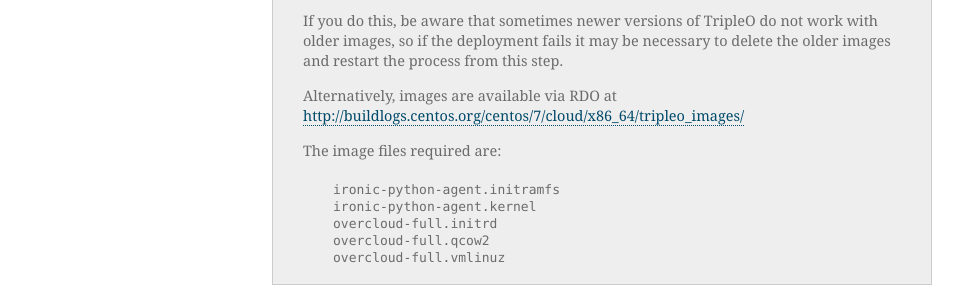
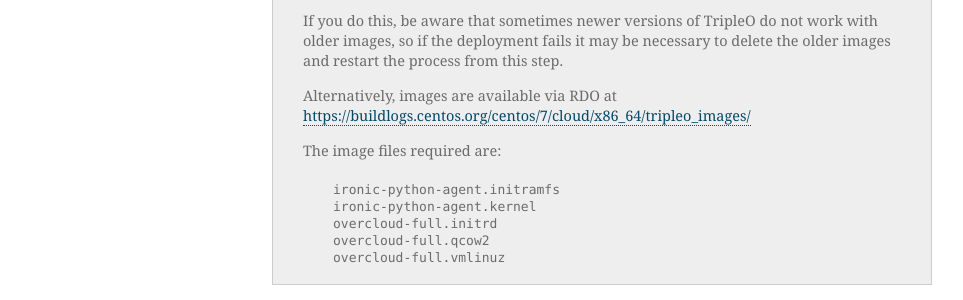
Before and after one commit to openstack-archive/tripleo-docs, a Sphinx documentation site: the page built from doc/source/basic_deployment/basic_deployment_cli.rst, in a window 1280 px wide and 1400 px high, scrolled down 621 px. Shown: the part 154-454 px from the top of the window, without its empty margins (148-1111 px from the left). Built offline with Sphinx 7.4.7, drawn with Linux system fonts in a browser that asks for light colours; some of the changed lines change nothing that is shown; some of the changed text lies outside the part shown.

Commit message:
Switch trunk/cbs/buildlogs to use https
There is a permanent redirection from http to https in buildlogs, cbs
and trunk repos that might create issues when the redirection fails for
some reasons.
Let's use https directly.

Change-Id: I15da689be006bbd9b625a76a2cdf736de827992f

```diff
--- a/doc/source/basic_deployment/basic_deployment_cli.rst
+++ b/doc/source/basic_deployment/basic_deployment_cli.rst
@@ -41,7 +41,7 @@
        delete the older images and restart the process from this step.
 
        Alternatively, images are available via RDO at
-       http://buildlogs.centos.org/centos/7/cloud/x86_64/tripleo_images/
+       https://buildlogs.centos.org/centos/7/cloud/x86_64/tripleo_images/
 
        The image files required are::
 
--- a/doc/source/repositories.txt
+++ b/doc/source/repositories.txt
@@ -17,7 +17,7 @@
 
          ::
 
-            sudo curl -L -o /etc/yum.repos.d/delorean-deps-mitaka.repo http://trunk.rdoproject.org/centos7-mitaka/delorean-deps.repo
+            sudo curl -L -o /etc/yum.repos.d/delorean-deps-mitaka.repo https://trunk.rdoproject.org/centos7-mitaka/delorean-deps.repo
 
          .. admonition:: Ceph
             :class: ceph
@@ -42,7 +42,7 @@
 
          ::
 
-            sudo curl -L -o /etc/yum.repos.d/delorean-deps-newton.repo http://trunk.rdoproject.org/centos7-newton/delorean-deps.repo
+            sudo curl -L -o /etc/yum.repos.d/delorean-deps-newton.repo https://trunk.rdoproject.org/centos7-newton/delorean-deps.repo
 
          .. admonition:: Ceph
             :class: ceph
@@ -67,7 +67,7 @@
 
          ::
 
-            sudo curl -L -o /etc/yum.repos.d/delorean-deps-ocata.repo http://trunk.rdoproject.org/centos7-ocata/delorean-deps.repo
+            sudo curl -L -o /etc/yum.repos.d/delorean-deps-ocata.repo https://trunk.rdoproject.org/centos7-ocata/delorean-deps.repo
 
          .. admonition:: Ceph
             :class: ceph
@@ -84,13 +84,13 @@
 
    ::
 
-       sudo curl -L -o /etc/yum.repos.d/delorean.repo http://buildlogs.centos.org/centos/7/cloud/x86_64/rdo-trunk-master-tripleo/delorean.repo
+       sudo curl -L -o /etc/yum.repos.d/delorean.repo https://buildlogs.centos.org/centos/7/cloud/x86_64/rdo-trunk-master-tripleo/delorean.repo
 
    Enable latest RDO Trunk Delorean repository only for the |project| packages
 
    ::
 
-     sudo curl -L -o /etc/yum.repos.d/delorean-current.repo http://trunk.rdoproject.org/centos7/current/delorean.repo
+     sudo curl -L -o /etc/yum.repos.d/delorean-current.repo https://trunk.rdoproject.org/centos7/current/delorean.repo
      sudo sed -i 's/\[delorean\]/\[delorean-current\]/' /etc/yum.repos.d/delorean-current.repo
      sudo /bin/bash -c "cat <<EOF>>/etc/yum.repos.d/delorean-current.repo
 
@@ -101,7 +101,7 @@
 
    ::
 
-     sudo curl -L -o /etc/yum.repos.d/delorean-deps.repo http://trunk.rdoproject.org/centos7/delorean-deps.repo
+     sudo curl -L -o /etc/yum.repos.d/delorean-deps.repo https://trunk.rdoproject.org/centos7/delorean-deps.repo
 
    .. admonition:: Ceph
       :class: ceph
```
